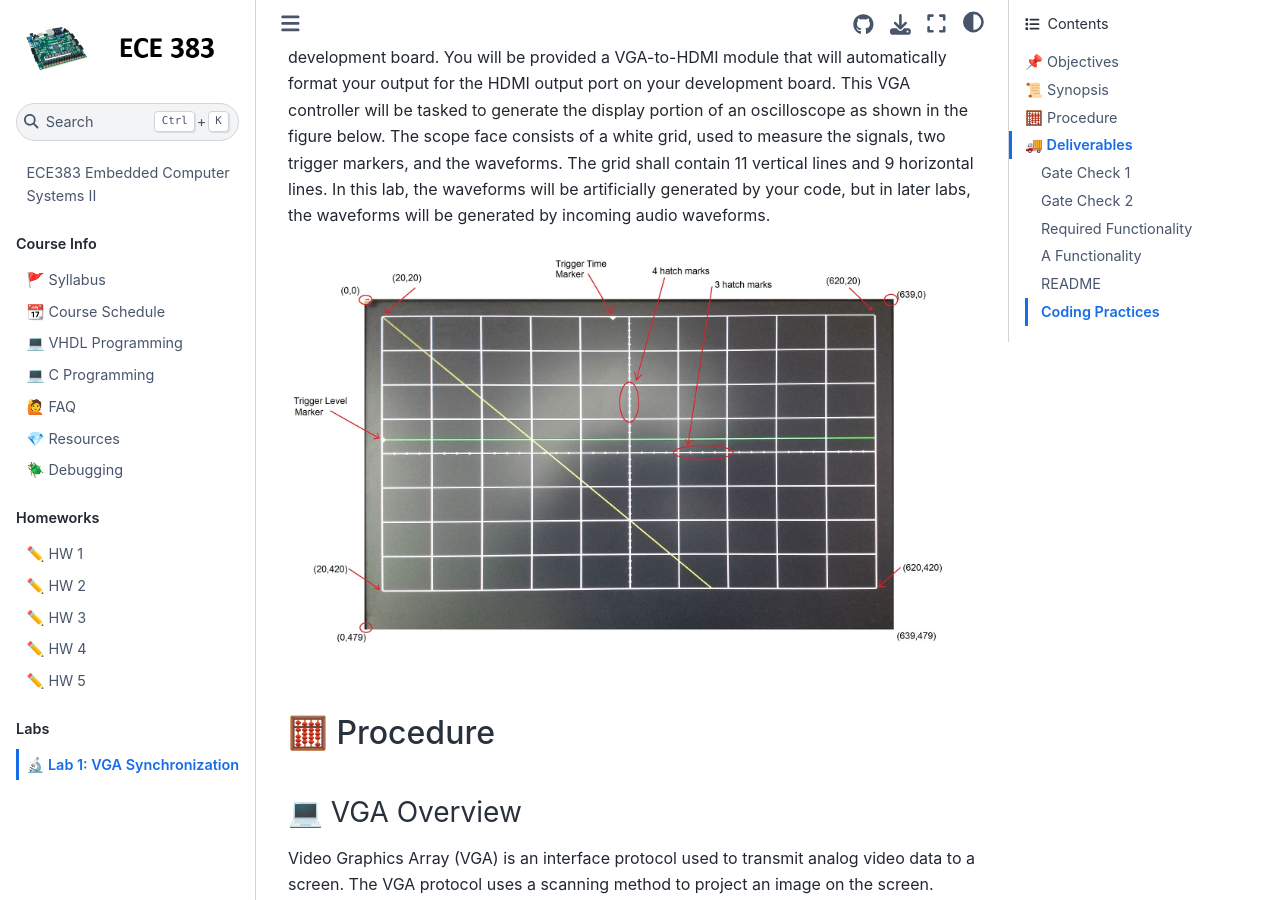
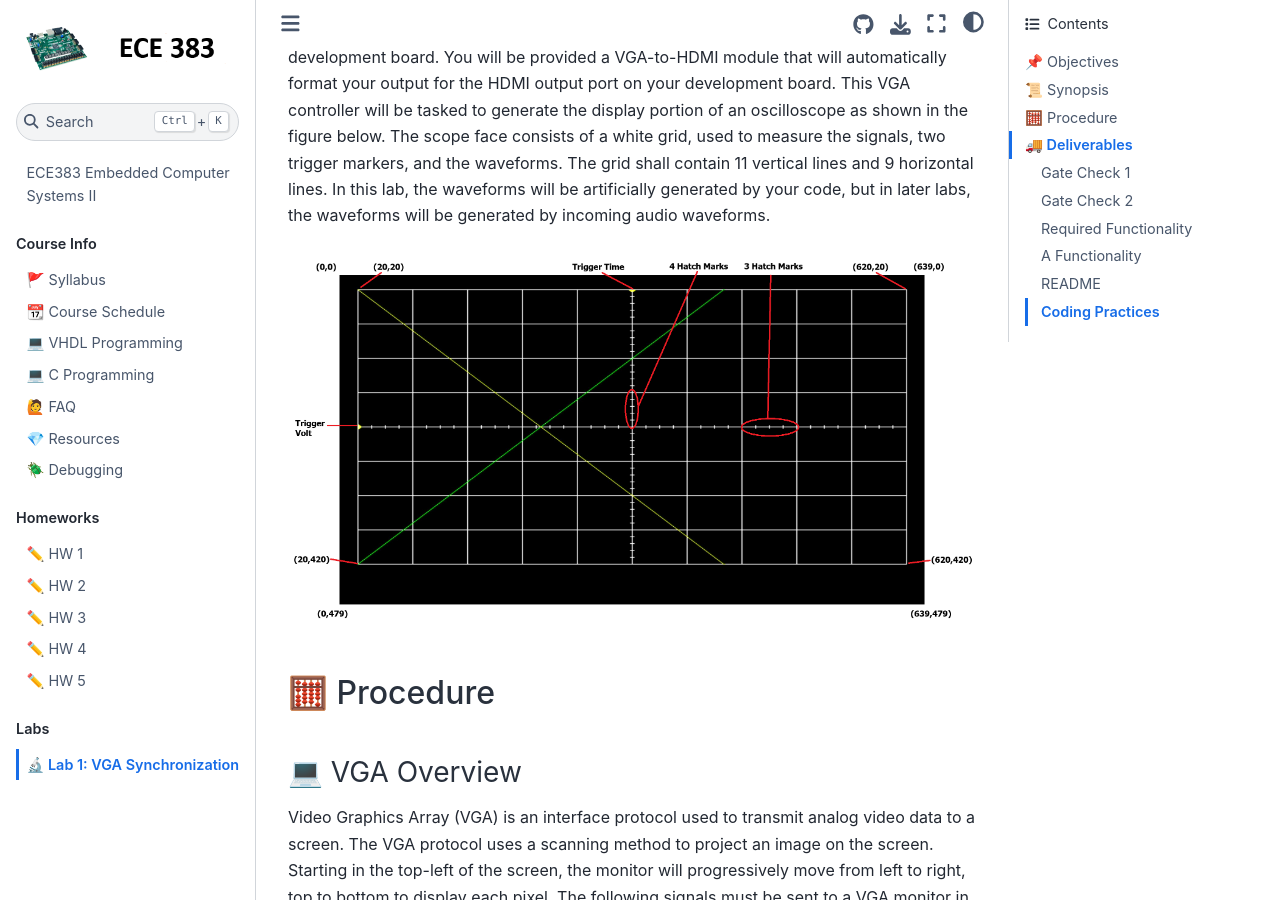
Before and after one commit to USAFA-ECE/ece383, a Jupyter Book: the page built from book/Assignments/lab1.md, in a window 1280 px wide and 900 px high, scrolled down 322 px. Built offline with Jupyter Book 1.0.4 settings and Sphinx 7.4.7 and the Sphinx Book theme 1.1.4, drawn with Linux system fonts in a browser that asks for light colours; pages that are not in the unit, such as notebooks, are missing from menus.

Commit message:
Update lab1.md

````diff
--- a/book/Assignments/lab1.md
+++ b/book/Assignments/lab1.md
@@ -8,7 +8,7 @@
 
 In this lab, you will write a VGA controller in VHDL and implement it on your FPGA development board. You will be provided a VGA-to-HDMI module that will automatically format your output for the HDMI output port on your development board. This VGA controller will be tasked to generate the display portion of an oscilloscope as shown in the figure below. The scope face consists of a white grid, used to measure the signals, two trigger markers, and the waveforms. The grid shall contain 11 vertical lines and 9 horizontal lines. In this lab, the waveforms will be artificially generated by your code, but in later labs, the waveforms will be generated by incoming audio waveforms.
 
-```{image} ./figures/Lab01_Layout.jpg
+```{image} ./figures/Lab01_Layout.png
 :width: 760
 :align: center
 ```
````
